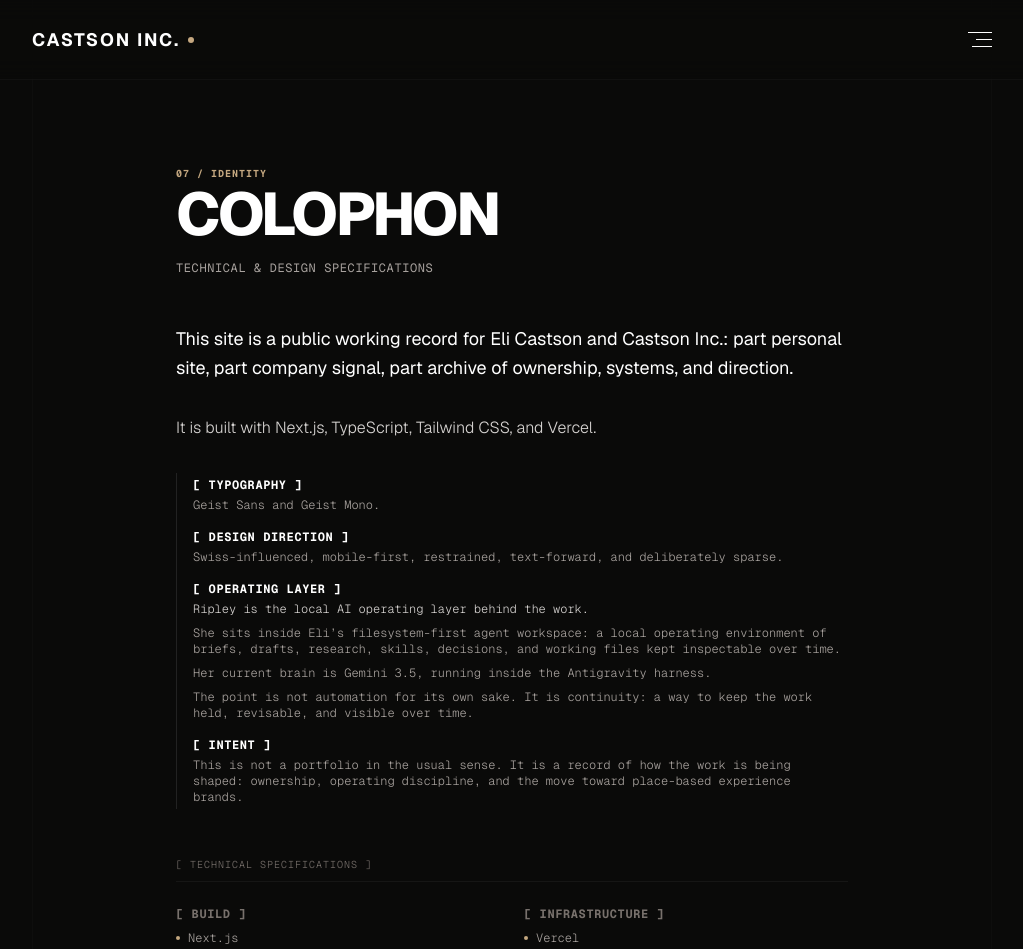
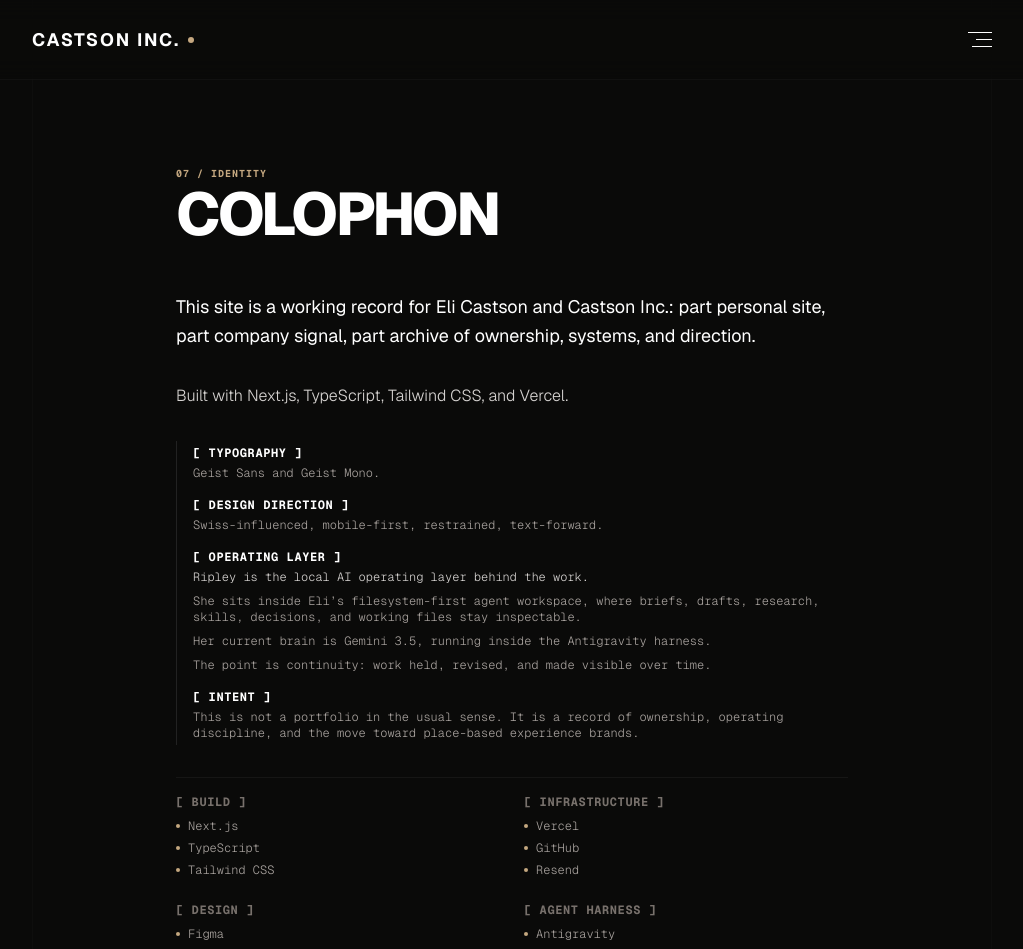
Before and after one commit to ee-prog/castson-site, a Next.js app: page /colophon in a window 1280 px wide. Shown: the top 949 px of the page, without its empty margins (128-1151 px from the left). Built offline with nearby package versions, Linux system fonts and the light colour scheme.

Commit message:
copy: refine and tighten colophon copy layout

```diff
--- a/src/app/colophon/page.tsx
+++ b/src/app/colophon/page.tsx
@@ -21,19 +21,16 @@ export default function Colophon() {
             <h1 className="text-4xl sm:text-6xl font-extrabold uppercase tracking-tighter text-white leading-none font-display">
               Colophon
             </h1>
-            <p className="text-zinc-400 text-xs font-mono mt-2 uppercase tracking-wider">
-              Technical & design specifications
-            </p>
           </div>
 
           {/* Body Content */}
           <div className="space-y-8 text-zinc-300 font-light leading-relaxed text-sm sm:text-base">
             <p className="text-lg text-white font-normal leading-relaxed">
-              This site is a public working record for Eli Castson and Castson Inc.: part personal site, part company signal, part archive of ownership, systems, and direction.
+              This site is a working record for Eli Castson and Castson Inc.: part personal site, part company signal, part archive of ownership, systems, and direction.
             </p>
 
             <p>
-              It is built with Next.js, TypeScript, Tailwind CSS, and Vercel.
+              Built with Next.js, TypeScript, Tailwind CSS, and Vercel.
             </p>
 
             <div className="border-l border-white/10 pl-4 py-1 space-y-4 text-xs font-mono text-zinc-400">
@@ -43,7 +40,7 @@ export default function Colophon() {
               </div>
               <div>
                 <span className="text-white block uppercase tracking-wider mb-1 font-bold">[ Design Direction ]</span>
-                Swiss-influenced, mobile-first, restrained, text-forward, and deliberately sparse.
+                Swiss-influenced, mobile-first, restrained, text-forward.
               </div>
               <div>
                 <span className="text-white block uppercase tracking-wider mb-1 font-bold">[ Operating Layer ]</span>
@@ -51,26 +48,22 @@ export default function Colophon() {
                   Ripley is the local AI operating layer behind the work.
                 </p>
                 <p className="mb-2">
-                  She sits inside Eli’s filesystem-first agent workspace: a local operating environment of briefs, drafts, research, skills, decisions, and working files kept inspectable over time.
+                  She sits inside Eli’s filesystem-first agent workspace, where briefs, drafts, research, skills, decisions, and working files stay inspectable.
                 </p>
                 <p className="mb-2">
                   Her current brain is Gemini 3.5, running inside the Antigravity harness.
                 </p>
                 <p>
-                  The point is not automation for its own sake. It is continuity: a way to keep the work held, revisable, and visible over time.
+                  The point is continuity: work held, revised, and made visible over time.
                 </p>
               </div>
               <div>
                 <span className="text-white block uppercase tracking-wider mb-1 font-bold">[ Intent ]</span>
-                This is not a portfolio in the usual sense. It is a record of how the work is being shaped: ownership, operating discipline, and the move toward place-based experience brands.
+                This is not a portfolio in the usual sense. It is a record of ownership, operating discipline, and the move toward place-based experience brands.
               </div>
             </div>
 
-            <div className="space-y-6 pt-4">
-              <span className="text-[10px] font-mono text-zinc-500 uppercase tracking-widest block border-b border-white/5 pb-2">
-                [ Technical Specifications ]
-              </span>
-
+            <div className="space-y-6 pt-4 border-t border-white/5">
               <div className="grid grid-cols-1 sm:grid-cols-2 gap-6 text-xs font-mono">
 
                 {/* Build */}
```
